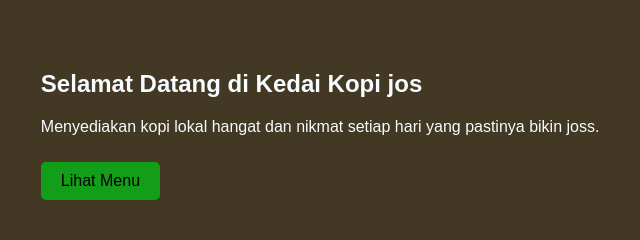
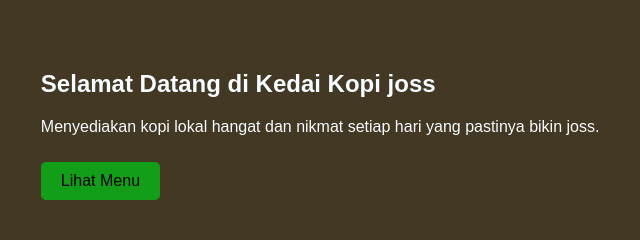
Before and after one commit to fauzan-cmyk/assignment-01-fauzan, a plain HTML site: page assignment-01-fauzan/index.html in a window 1280 px wide. Shown: the part 147-387 px from the top of the page, 77-717 px from the left. Drawn offline with Linux system fonts and the light colour scheme.

```diff
--- a/assignment-01-fauzan/index.html
+++ b/assignment-01-fauzan/index.html
@@ -19,7 +19,7 @@
 
     <section id="home" class="hero">
         <div class="hero-text">
-            <h1>Selamat Datang di Kedai Kopi jos</h1>
+            <h1>Selamat Datang di Kedai Kopi joss</h1>
             <p>Menyediakan kopi lokal hangat dan nikmat setiap hari yang pastinya bikin joss.</p>
             <a href="#products" class="tombol">Lihat Menu</a>
         </div>
```
Also changed, not shown: docs/screenshots/Git add.jpeg (added), docs/screenshots/Git commit.jpeg (added), docs/screenshots/Git init.jpeg (added), docs/screenshots/Git remote add origin.jpeg (added), docs/screenshots/Mengirim project ke git hub.jpeg (added), docs/screenshots/Perubahan pada project.jpeg (added), docs/screenshots/Repository.jpeg (added), docs/screenshots/Status untracked.jpeg (added), docs/screenshots/WhatsApp Image 2026-08-08 at 18.28.50.jpeg (deleted), 1 other file.
